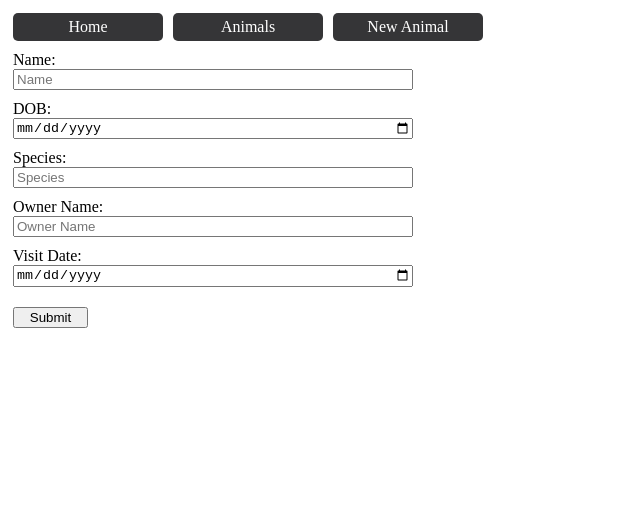
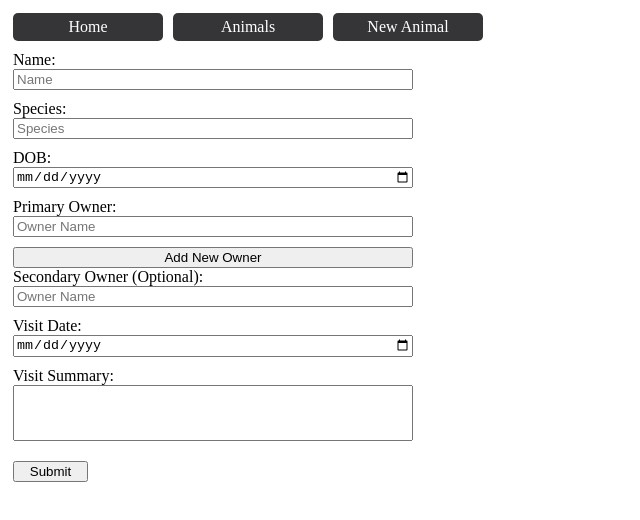
Before and after one commit to doswald32/DO-phase-4-final-project, a React (Create React App) app in the folder client/: page /new-animal in a window 1280 px wide. Shown: the top 520 px of the page, without its empty margins (0-640 px from the left). Built offline with nearby package versions, Linux system fonts and the light colour scheme; no server answers.

Commit message:
formatted animal card to include primary and secondary owners. Also added visit summary. Still need to change owner to dropdown and add add new owner button

```diff
--- a/client/src/App.css
+++ b/client/src/App.css
@@ -53,6 +53,10 @@
     margin: 5px;
   }
 
+  #animal-form-visit-summary {
+    height: 50px;
+  }
+
   .animal-form-inputs {
     margin-bottom: 10px;
   }
--- a/client/src/components/NewAnimal.js
+++ b/client/src/components/NewAnimal.js
@@ -4,10 +4,12 @@ function NewAnimal() {
 
     const [newAnimalData, setNewAnimalData] = useState({
         name: "",
+        species: "",
         dob: "",
-        species: "",
-        owner_name: "",
-        last_visit: "",
+        primary_owner_name: "",
+        secondary_owner_name: "",
+        visit_date: "",
+        visit_summary: ""
     });
 
     function onChangeName(e) {
@@ -24,12 +26,20 @@ function NewAnimal() {
         setNewAnimalData({ ...newAnimalData, species: e.target.value })
     }
 
-    function onChangeOwnerName(e) {
-        setNewAnimalData({ ...newAnimalData, owner_name: e.target.value })
+    function onChangePrimaryOwnerName(e) {
+        setNewAnimalData({ ...newAnimalData, primary_owner_name: e.target.value })
     }
 
-    function onChangeLastVisit(e) {
-        setNewAnimalData({ ...newAnimalData, last_visit: e.target.value })
+    function onChangeSecondaryOwnerName(e) {
+        setNewAnimalData({ ...newAnimalData, secondary_owner_name: e.target.value })
+    }
+
+    function onChangeVisitDate(e) {
+        setNewAnimalData({ ...newAnimalData, visit_date: e.target.value })
+    }
+
+    function onChangeVisitSummary(e) {
+        setNewAnimalData({ ...newAnimalData, visit_summary: e.target.value })
     }
 
     console.log(newAnimalData)
@@ -40,14 +50,18 @@ function NewAnimal() {
                 <form className="new-animal-form">
                     <label>Name: </label>
                     <input id="animal-form-name" className="animal-form-inputs" type="text" placeholder="Name" value={newAnimalData.name} onChange={onChangeName}/>
+                    <label>Species: </label>
+                    <input id="animal-form-species" className="animal-form-inputs" type="text" placeholder="Species" value={newAnimalData.species} onChange={onChangeSpecies}/>
                     <label>DOB: </label>
                     <input id="animal-form-dob" className="animal-form-inputs" type="date" value={newAnimalData.dob} onChange={onChangeDOB}/>
-                    <label>Species: </label>
-                    <input id="animal-form-species" className="animal-form-inputs" type="text" placeholder="Species" value={newAnimalData.species} onChange={onChangeSpecies}/>
-                    <label>Owner Name: </label>
-                    <input id="animal-form-owner" className="animal-form-inputs" type="text" placeholder="Owner Name" value={newAnimalData.owner_name} onChange={onChangeOwnerName}/>
+                    <label>Primary Owner: </label>
+                    <input id="animal-form-owner" className="animal-form-inputs" type="text" placeholder="Owner Name" value={newAnimalData.owner_name} onChange={onChangePrimaryOwnerName}/><button id="new-owner-button">Add New Owner</button>
+                    <label>Secondary Owner (Optional): </label>
+                    <input id="animal-form-owner" className="animal-form-inputs" type="text" placeholder="Owner Name" value={newAnimalData.owner_name} onChange={onChangeSecondaryOwnerName}/>
                     <label>Visit Date: </label>
-                    <input id="animal-form-visit" className="animal-form-inputs" type="date" value={newAnimalData.last_visit} onChange={onChangeLastVisit}/>
+                    <input id="animal-form-visit-date" className="animal-form-inputs" type="date" value={newAnimalData.visit_date} onChange={onChangeVisitDate}/>
+                    <label>Visit Summary: </label>
+                    <input id="animal-form-visit-summary" className="animal-form-inputs" type="textarea" value={newAnimalData.visit_summary} onChange={onChangeVisitSummary}/>
                     <button id="new-animal-submit-button">Submit</button>
                 </form>
             </main>
```
